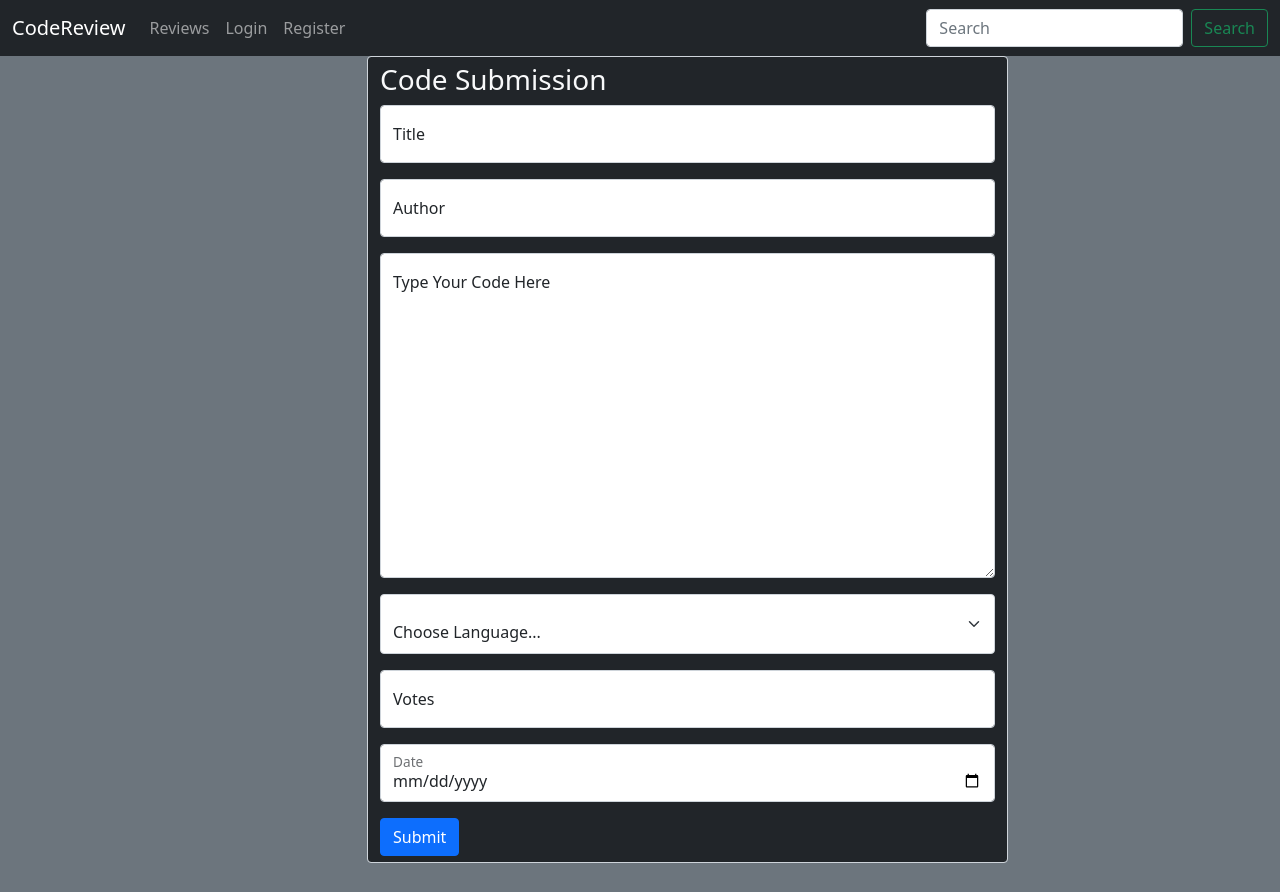
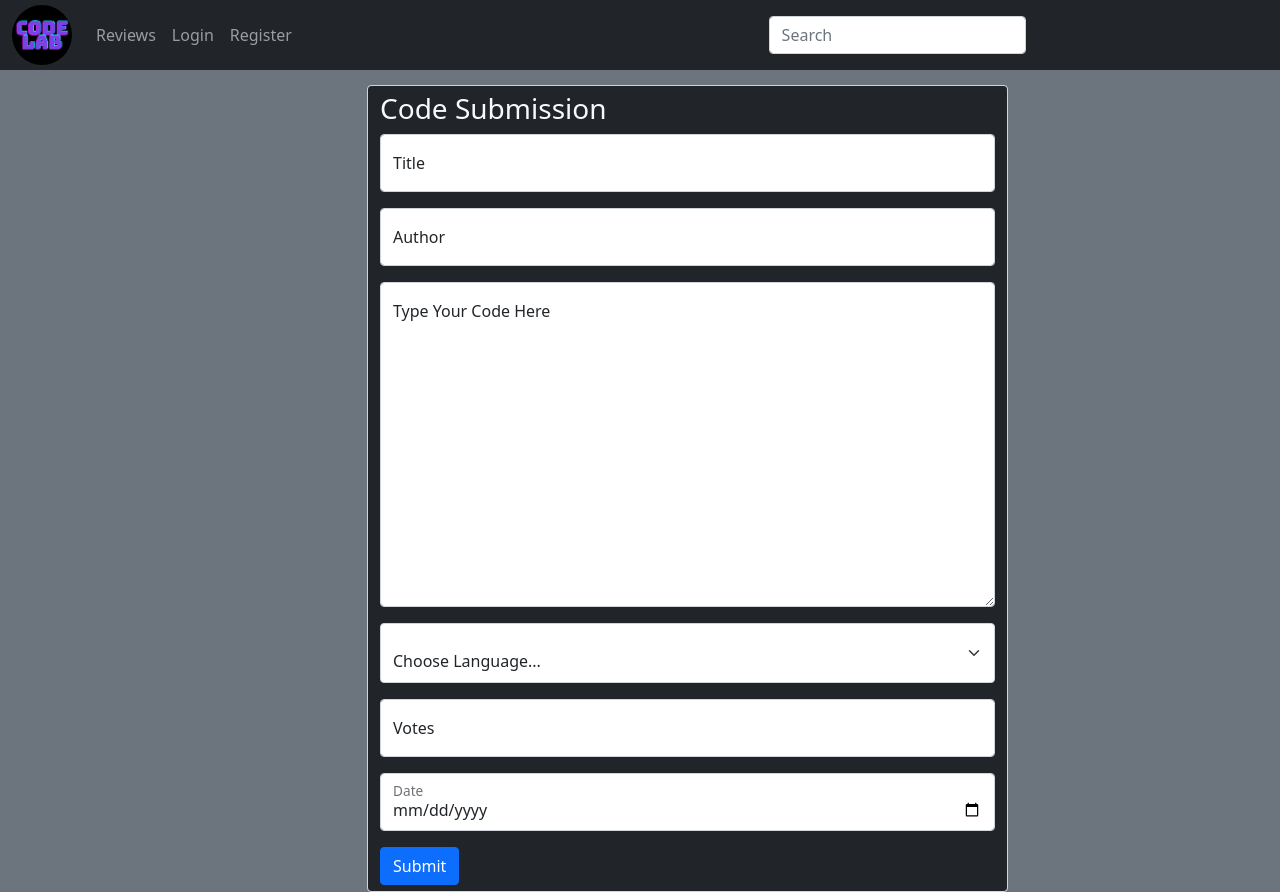
Before and after one commit to jaytsang9/code_review, a Django app: page /create in a window 1280 px wide. Before the commit the page ends 863 px from the top, so only its background shows below. Run offline with Django 3.2, Linux system fonts and the light colour scheme.

Commit message:
add static files

```diff
--- /dev/null
+++ b/index/static/index/css/style.css
@@ -0,0 +1,23 @@
+#logo{
+    height:60px;
+    width:60px;
+    border-radius:50%;
+}
+
+#create{
+    float:right;
+}
+
+.navbar{
+    margin-bottom:15px;
+    padding: 0 0 0 0;
+}
+
+.search{
+    margin-left: auto;
+    margin-right: auto;
+}
+
+.home-posts{
+    margin: 10px 0 10px 0;
+}
--- a/index/templates/index/base.html
+++ b/index/templates/index/base.html
@@ -1,3 +1,4 @@
+{% load static %}
 <!DOCTYPE html>
 <html lang="en">
 <head>
@@ -5,12 +6,17 @@
     <meta http-equiv="X-UA-Compatible" content="IE=edge">
     <meta name="viewport" content="width=device-width, initial-scale=1.0">
     <link href="https://cdn.jsdelivr.net/npm/bootstrap@5.0.0-beta2/dist/css/bootstrap.min.css" rel="stylesheet" integrity="sha384-BmbxuPwQa2lc/FVzBcNJ7UAyJxM6wuqIj61tLrc4wSX0szH/Ev+nYRRuWlolflfl" crossorigin="anonymous">
+    <link type="text/css" rel="stylesheet" href="{% static 'index/css/style.css' %}">
+    <!--date picker-->
+    <link rel="stylesheet" href="https://cdn.jsdelivr.net/npm/flatpickr/dist/flatpickr.min.css">
+    <script src="https://cdn.jsdelivr.net/npm/flatpickr"></script>
+    <!--date picker-->
     <title>{% block title %}{% endblock %}</title>
 </head>
 <body class="bg-secondary">
-    <nav class="navbar navbar-expand-lg navbar-dark bg-dark">
+    <nav class="navbar navbar-expand-lg navbar-dark bg-dark sticky-top">
         <div class="container-fluid">
-          <a class="navbar-brand" href="{% url 'home' %}">CodeReview</a>
+          <a class="navbar-brand" href="{% url 'home' %}"><img id="logo" src="{% static 'index/images/logo.png' %}" alt="Logo"></a>
           <button class="navbar-toggler" type="button" data-bs-toggle="collapse" data-bs-target="#navbarTogglerDemo02" aria-controls="navbarTogglerDemo02" aria-expanded="false" aria-label="Toggle navigation">
             <span class="navbar-toggler-icon"></span>
           </button>
@@ -26,9 +32,8 @@
                 <a class="nav-link" href="#">Register</a>
               </li>
             </ul>
-            <form class="d-flex">
+            <form class="search d-flex form-inline">
               <input class="form-control me-2" type="search" placeholder="Search" aria-label="Search">
-              <button class="btn btn-outline-success" type="submit">Search</button>
             </form>
           </div>
         </div>
--- a/reviews/models.py
+++ b/reviews/models.py
@@ -18,7 +18,7 @@ class Review(models.Model):
         ]
     )
     votes = models.IntegerField()
-    date = models.DateField()
+    date = models.DateTimeField()
     def __str__(self):
             return self.get_language_display()
 
```
Also changed, not shown: index/templates/index/home.html (+2 -7 lines), db.sqlite3, index/static/index/images/logo.png (added), index/static/index/leo.png (deleted), reviews/migrations/0004_auto_20210417_1746.py (added), 1 other file.
